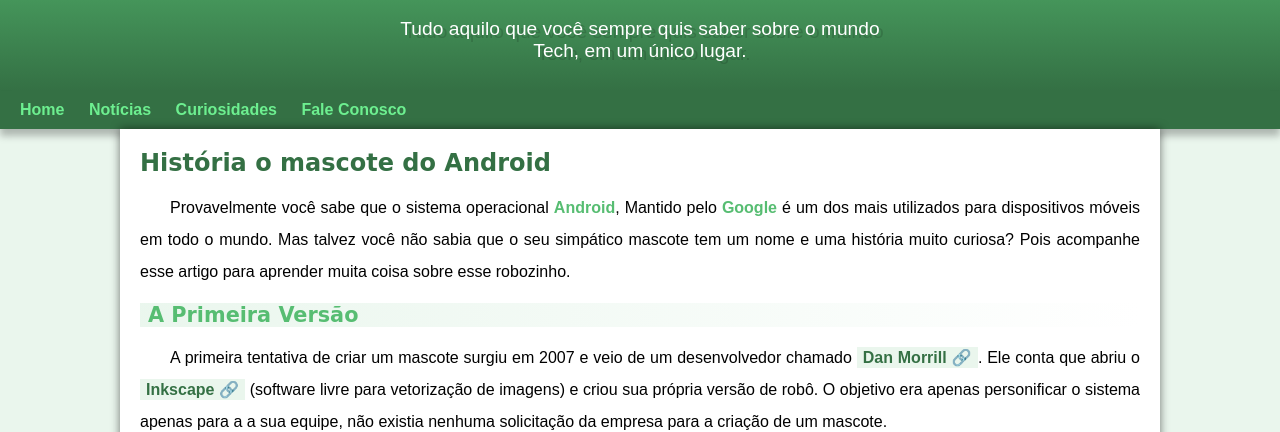
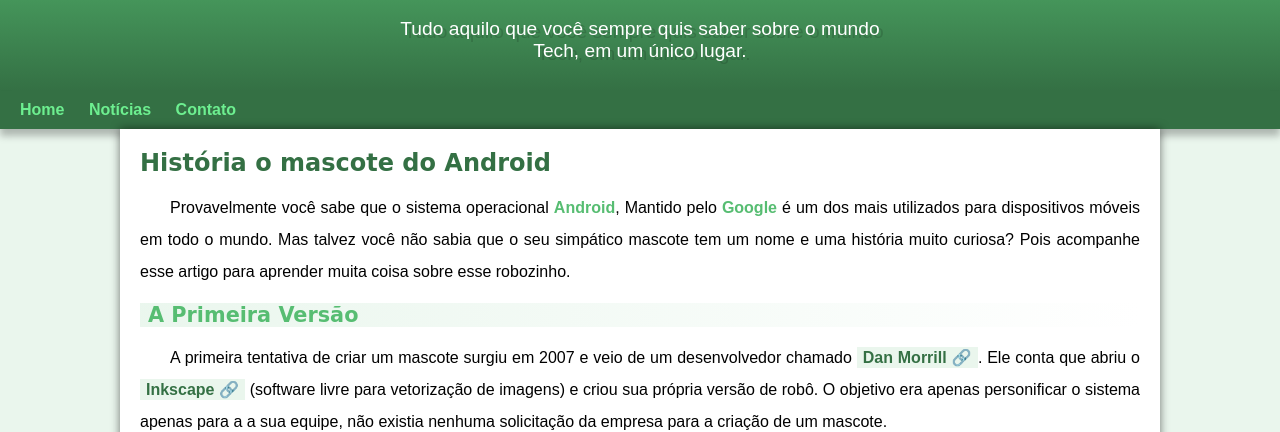
Before and after one commit to vanessamouraa/projeto-android, a plain HTML site: page index.html in a window 1280 px wide. Shown: the part 99-531 px from the top of the page. Drawn offline with Linux system fonts and the light colour scheme.

Commit message:
Problema de Padding resolvido

```diff
--- a/estilo/style.css
+++ b/estilo/style.css
@@ -57,7 +57,7 @@ header p {
     padding-right: 10px;
     padding-left: 10px;
     margin: auto;
-    margin-bottom: 20px;
+    padding-bottom: 20px;
     text-shadow: 4px 3px 0px rgba(0, 0, 0, 0.142); /* sombreado */
 
 }
@@ -73,6 +73,7 @@ nav {
     color: #6DEF90;
     font-weight: bold;
     padding: 10px;
+    columns: auto;
     border-radius: 5px;
     transition-duration: .5s; /* duracao do tempo depois que tira o mouse */
  }
--- a/index.html
+++ b/index.html
@@ -20,8 +20,7 @@
     <nav>
         <a href="home.html">Home</a>
         <a href="noticia.html">Notícias</a>
-        <a href="curiosidades.html">Curiosidades</a>
-        <a href="faleconosco.html">Fale Conosco</a>
+        <a href="contato.html">Contato</a>
     </nav>
     <main>
         <article>
```
Also changed, not shown: 1 other file.
